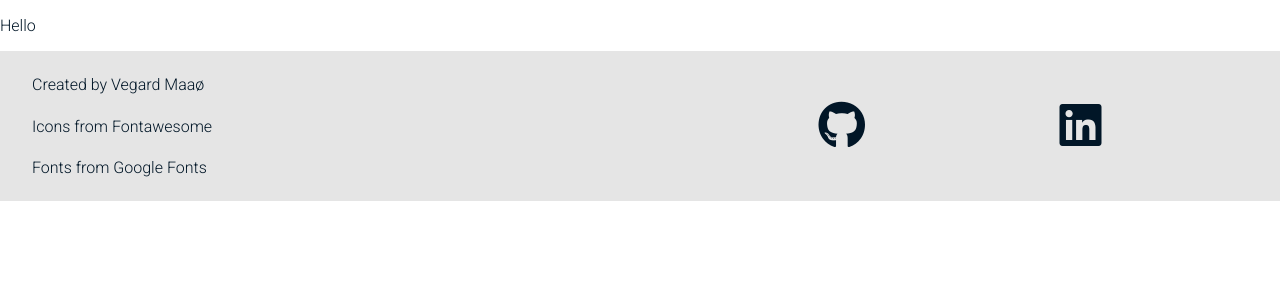
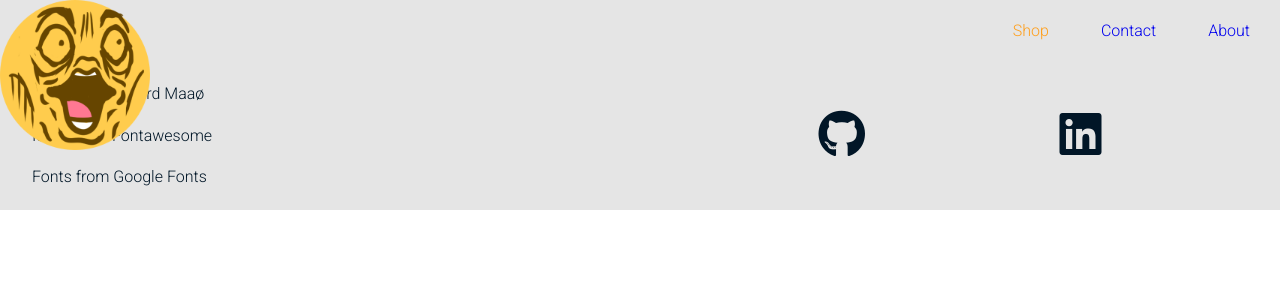
Before and after one commit to VegardMaao/project-exam-2, a React (Vite) app: page / in a window 1280 px wide. Shown: the top 300 px of the page. Built offline with nearby package versions, Linux system fonts and the light colour scheme.

Commit message:
More basic setup
All content is placeholder, and all code is unfinished. Just trying to set up the skeleton for my page, to have something to work on

```diff
--- a/src/components/header/header.tsx
+++ b/src/components/header/header.tsx
@@ -1,30 +1,26 @@
 import { useState, useEffect } from "react";
 import { Link, useLocation } from "react-router-dom";
-// import { headerLinks } from "dataObjects/headerLinks";
-// import {headerStyles} from "styles";
-// import { Logo } from "./Logo";
+import { headerLinks } from "../dataObjects";
+// @ts-ignore
+import {headerStyles} from "../../styles/index.js";
+// @ts-ignore
+import { Logo } from "./Logo";
 
 function Nav() {
 
-//   const { pathname } = useLocation();
-//   const [showMenu, setShowMenu] = useState(false);
-
-//   useEffect(() => {
-//     setShowCart();
-//   }, [])
+  const { pathname } = useLocation();
+  const [showMenu, setShowMenu] = useState(false);
 
     return (
-        <p>Hello</p>
-    //   <headerStyles.NavbarWrapper>
-    //     <Link className="logoWrapper" to={"/"}><Logo/></Link>
-    //     <headerStyles.StyledHamburgerIcon onClick={() => setShowMenu(!showMenu)} dangerouslySetInnerHTML={{__html: '<i class="fa-solid fa-bars"></i>'}}></headerStyles.StyledHamburgerIcon>
-    //     <headerStyles.NavLinkWrapper showOnMobile={showMenu}>
-    //       {headerLinks.map((link) => (
-    //         <headerStyles.StyledNavLink className={pathname === link.title ? "active" : ""} key={link.title} to={link.href} >{link.title}</headerStyles.StyledNavLink>
-    //       ))}
-    //     </headerStyles.NavLinkWrapper>
-    //     <headerStyles.CartIcon to="/shop/checkout" showCart={showCart} dangerouslySetInnerHTML={{__html: `<i class="fa-solid fa-cart-shopping"></i>`}}/>
-    //   </headerStyles.NavbarWrapper>
+      <headerStyles.NavbarWrapper>
+        <Link className="logoWrapper" to={"/"}><Logo/></Link>
+        <headerStyles.StyledHamburgerIcon onClick={() => setShowMenu(!showMenu)} dangerouslySetInnerHTML={{__html: '<i class="fa-solid fa-bars"></i>'}}></headerStyles.StyledHamburgerIcon>
+        <headerStyles.NavLinkWrapper showOnMobile={showMenu}>
+          {headerLinks.map((link) => (
+            <headerStyles.StyledNavLink className={pathname === link.title ? "active" : ""} key={link.title} to={link.href} >{link.title}</headerStyles.StyledNavLink>
+          ))}
+        </headerStyles.NavLinkWrapper>
+      </headerStyles.NavbarWrapper>
     )
   }
 
--- /dev/null
+++ b/src/components/header/logo.tsx
@@ -0,0 +1,7 @@
+// @ts-ignore
+import {headerStyles} from "../../styles/index.js";
+import logo from "../../assets/logo.png";
+
+export const Logo = () => {
+    return <headerStyles.StyledLogo src={logo} alt="logo"/>
+}
--- /dev/null
+++ b/src/styles/component-styles/header/header.styles.js
@@ -0,0 +1,127 @@
+import styled from "styled-components";
+import { theme } from "../../theme";
+import {device} from "../../BreakPoints"
+import { NavLink } from "react-router-dom";
+
+export const NavbarWrapper = styled.nav`
+    max-width: 100vw;
+    display: flex;
+    justify-content: space-between;
+    align-items: center;
+    padding: 1rem 3 rem;
+    position: relative;
+    background: ${theme.color.offwhite};
+
+    .logoWrapper{
+    height: 60px;
+    align-self: start;
+    margin: 0;
+    }
+
+    .active{
+        background: ${theme.color.deepblue};
+        color: ${theme.color.orange};
+    }
+
+    @media(${device.sm}){
+    flex-direction: column;
+    padding: 1rem;
+    }
+
+`;
+
+export const NavLinkWrapper = styled.div`
+    transition: 0.5s;
+    margin-left: auto;
+    @media(${device.sm}){
+    position: fixed;
+    top: ${(props) => props.showOnMobile ? "0px" : "-100vh"};
+    background: ${theme.color.offwhite};
+    text-align: center;
+    padding: 2rem 100vw;
+
+
+
+        @media(${device.sm}){
+        display: flex;
+        flex-direction: column;
+        height: 60vh;
+        justify-content: space-evenly;
+        margin-left: none;
+        }
+
+    }
+`;
+
+export const StyledNavLink = styled(NavLink)`
+    transition: 0.3s;
+    text-decoration: none;
+    color: ${theme.color.deepblue};
+    margin-left: 2rem;
+    padding: 10px;
+    border-radius: 15px;
+    &: last-child {
+    margin-right: 20px;
+    margin-bottom: 0px;
+    }
+
+    &: hover {
+        background: ${theme.color.deepblue};
+        color: ${theme.color.orange};
+    }
+
+    @media(${device.sm}){
+    font-size: 1.3rem;
+    display: block;
+    margin: 2rem auto;
+    }
+`;
+
+
+export const StyledLogo = styled.img`
+    position: relative;
+    z-index: 100;
+    width: 150px;
+`;
+
+export const StyledHamburgerIcon = styled.div`
+    z-index: 100;
+    display: none;
+    position: absolute;
+    right: 20px;
+    top: 30px;
+
+    i{
+        font-size: 2.4rem;
+    }
+
+    @media(${device.sm}){
+    display: block;
+    }
+`;
+
+export const CartIcon = styled(NavLink)`
+    transition: 0.3s;
+    z-index: 100;
+    color: ${theme.color.deepblue};
+    display: ${(props) => props.showCart ? "block" : "none"};
+    margin-right: 20px;
+    border-radius: 15px;
+
+    i{
+    font-size: 1.8rem;
+    padding: 10px;
+    color: inherit;
+    }
+
+    &: hover {
+        background: ${theme.color.deepblue};
+        color: ${theme.color.orange};
+    }
+
+    @media${device.sm}{
+    position: absolute;
+    right: 80px;
+    top: 30px;
+    }
+`;
--- a/src/styles/index.js
+++ b/src/styles/index.js
@@ -1,2 +1,3 @@
 export * from "./GlobalStyles.ts";
 export * as footerStyles from "./component-styles/footer/footer.styles.js"
+export * as headerStyles from "./component-styles/header/header.styles.js"
```
Also changed, not shown: src/assets/logo.png (added), src/components/pages/index.ts (added).
